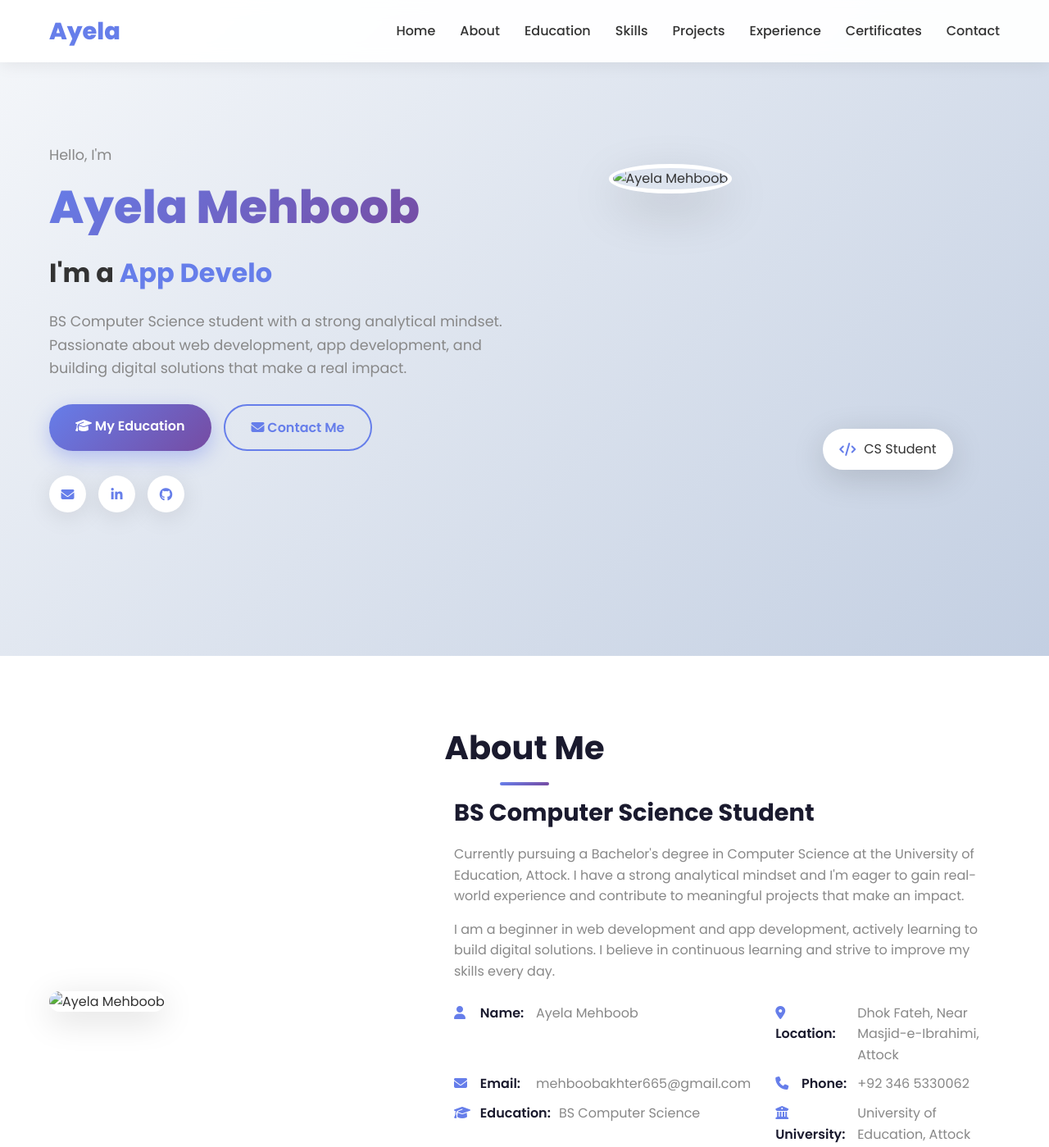
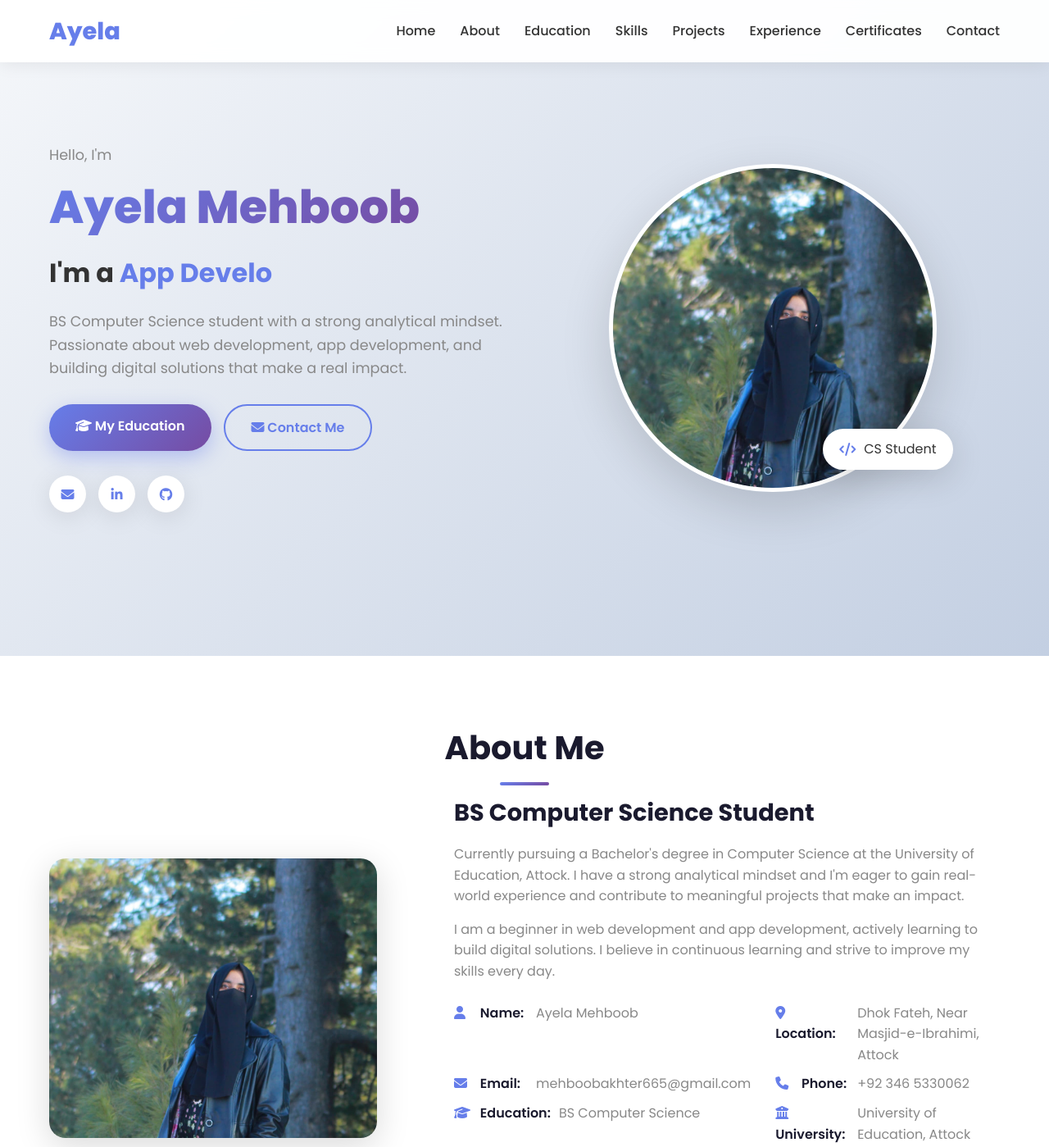
Before and after one commit to mehboobakhter665-sudo/ayela-portfolio, a plain HTML site: page index.html in a window 1280 px wide. Shown: the top 1399 px of the page at 82% size. Drawn offline with Linux system fonts and the light colour scheme.

Commit message:
Add files via upload

```diff
--- a/index.html
+++ b/index.html
@@ -67,7 +67,7 @@
             </div>
             <div class="hero-image">
                 <div class="image-wrapper">
-                    <img src="assets/images/profile.jpeg" alt="Ayela Mehboob">
+                    <img src="assets/images/profile.jpg" alt="Ayela Mehboob">
                     <div class="floating-badge">
                         <i class="fas fa-code"></i>
                         <span>CS Student</span>
@@ -83,7 +83,7 @@
             <h2 class="section-title">About Me</h2>
             <div class="about-content">
                 <div class="about-image">
-                    <img src="assets/images/profile.jpeg" alt="Ayela Mehboob">
+                    <img src="assets/images/profile.jpg" alt="Ayela Mehboob">
                 </div>
                 <div class="about-text">
                     <h3>BS Computer Science Student</h3>
```
